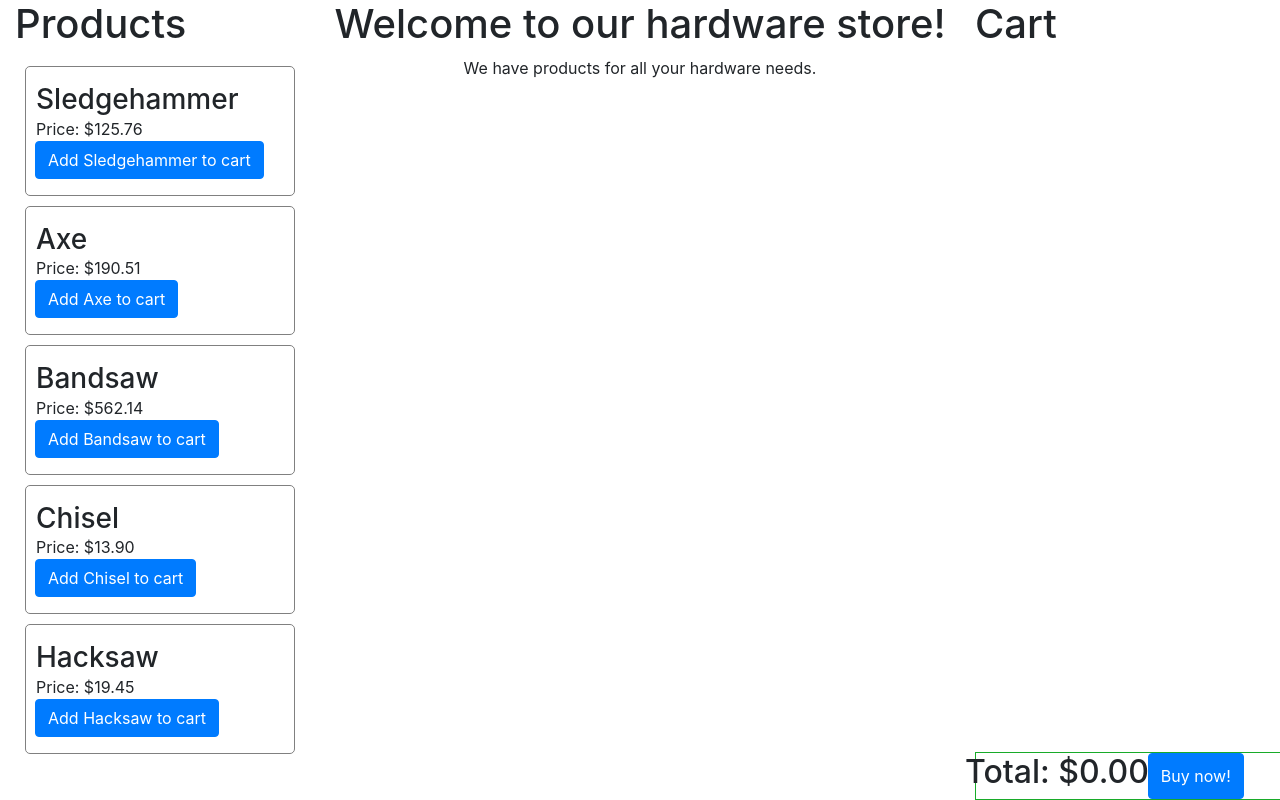
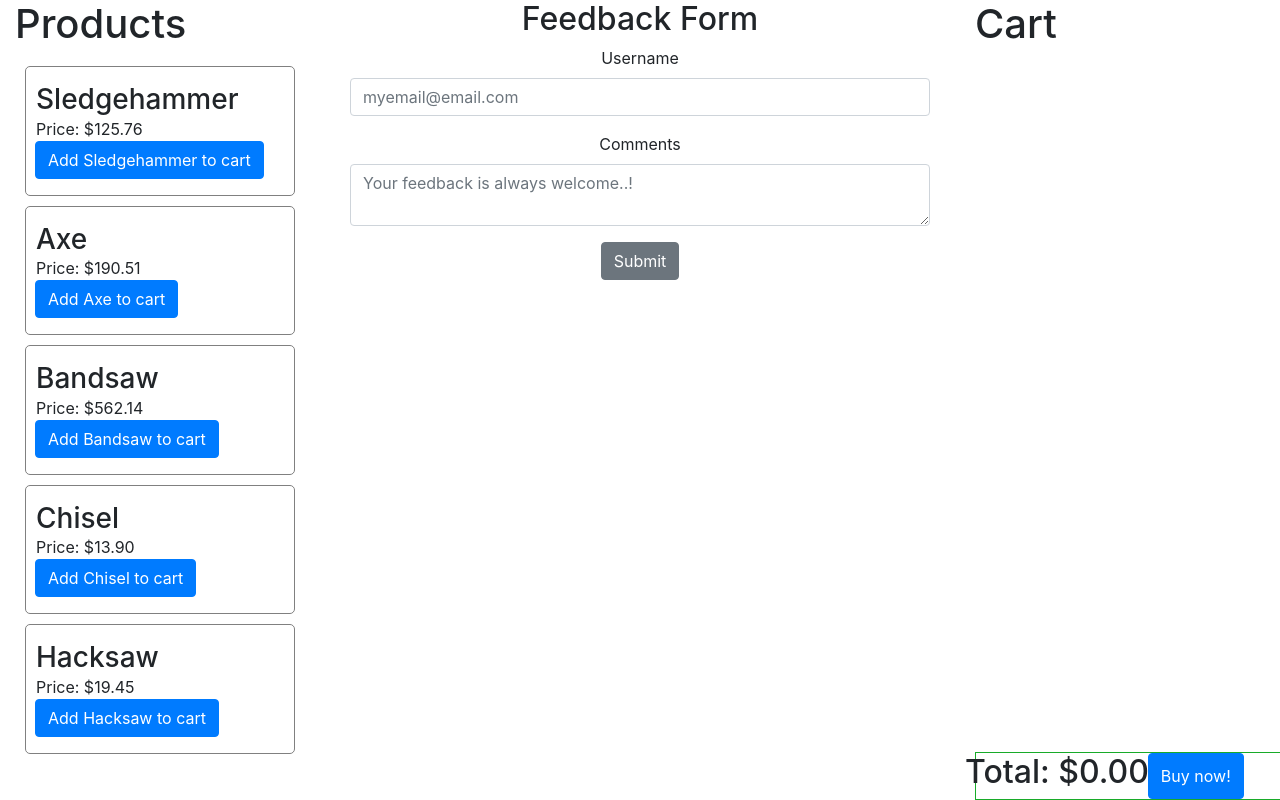
Before and after one commit to janyk/hardware-store, a React (Create React App) app: page / in a window 1280 px wide. Built offline with nearby package versions, Linux system fonts and the light colour scheme.

Commit message:
implement feedback form class component Issue: n/a Approver: Pull Request

```diff
--- a/package.json
+++ b/package.json
@@ -9,12 +9,14 @@
     "@types/react-dom": "16.8.4",
     "@types/react-redux": "^7.0.9",
     "@types/react-router-dom": "^4.3.3",
+    "@types/reactstrap": "^8.0.6",
     "@types/redux-thunk": "^2.1.0",
     "react": "^16.8.6",
     "react-dom": "^16.8.6",
     "react-redux": "^7.0.3",
     "react-router-dom": "^5.0.1",
     "react-scripts": "3.0.1",
+    "reactstrap": "^8.1.1",
     "redux-persist": "^5.10.0",
     "redux-thunk": "^2.3.0",
     "reselect": "^4.0.0",
--- /dev/null
+++ b/src/components/feedback/index.tsx
@@ -0,0 +1,109 @@
+import React, { Component } from 'react';
+import {
+  Container, Col, Form,
+  FormGroup, Label, Input,
+  Button, FormFeedback,
+} from 'reactstrap';
+import { Product } from '../../store/products/types';
+
+interface FeedbackFormProps {
+  cartItems: Product[];
+}
+
+interface FeedbackFormState {
+  email: string;
+  comments: string;
+  validate: {
+    emailState: string;
+  }
+}
+
+export default class FeedBackForm extends Component<FeedbackFormProps, FeedbackFormState> {
+  constructor(props: FeedbackFormProps) {
+    super(props);
+      this.state = {
+      'email': '',
+      'comments': '',
+      validate: {
+        emailState: '',
+      },
+    }
+    this.handleChange = this.handleChange.bind(this);
+  }
+
+  validateEmail(e: any) {
+    const emailRex = /^(([^<>()[\]\\.,;:\s@"]+(\.[^<>()[\]\\.,;:\s@"]+)*)|(".+"))@((\[[0-9]{1,3}\.[0-9]{1,3}\.[0-9]{1,3}\.[0-9]{1,3}\])|(([a-zA-Z\-0-9]+\.)+[a-zA-Z]{2,}))$/;
+    const { validate } = this.state
+    if (emailRex.test(e.target.value)) {
+      validate.emailState = 'has-success'
+    } else {
+      validate.emailState = 'has-danger'
+    }
+    this.setState({ validate })
+  }
+
+  handleChange = async (event: any) => {
+    const { target } = event;
+    const value = target.type === 'checkbox' ? target.checked : target.value;
+    const { name } = target;
+    //@ts-ignore
+    await this.setState({
+      [ name ]: value,
+    });
+  }
+
+  submitForm(e: any) {
+    e.preventDefault();
+    console.log(`Email: ${ this.state.email }`)
+    console.log(`Comments: ${ this.state.comments }`)
+  }
+
+  render() {
+    const { email, comments } = this.state;
+    return (
+      <Container className="App">
+        <h2>Feedback Form</h2>
+        <Form className="form" onSubmit={ (e) => this.submitForm(e) }>
+          <Col>
+            <FormGroup>
+              <Label>Username</Label>
+              <Input
+                type="email"
+                name="email"
+                id="exampleEmail"
+                placeholder="myemail@email.com"
+                value={ email }
+                valid={ this.state.validate.emailState === 'has-success' }
+                invalid={ this.state.validate.emailState === 'has-danger' }
+                onChange={ (e) => {
+                            this.validateEmail(e)
+                            this.handleChange(e)
+                          } }
+              />
+              <FormFeedback valid>
+                Email is correct!
+              </FormFeedback>
+              <FormFeedback>
+                Uh oh! Looks like there is an issue with your email. Please input a correct email.
+              </FormFeedback>
+            </FormGroup>
+          </Col>
+          <Col>
+            <FormGroup>
+              <Label for="exampleComments">Comments</Label>
+              <Input
+                type="textarea"
+                name="comments"
+                id="exampleComments"
+                placeholder="Your feedback is always welcome..!"
+                value={ comments }
+                onChange={ (e) => this.handleChange(e) }
+            />
+            </FormGroup>
+          </Col>
+          <Button>Submit</Button>
+      </Form>
+      </Container>
+    );
+  }
+}
--- a/src/components/outlet/index.tsx
+++ b/src/components/outlet/index.tsx
@@ -1,13 +1,14 @@
 import React from 'react';
 import { BrowserRouter as Router, Route, Switch } from "react-router-dom";
-import landing from '../landing';
+
+import FeedBackForm from '../feedback';
 
 const Outlet: React.FC = () => {
   return (
     <div className="outlet">
       <Router>
         <Switch>
-          <Route exact path="/" name="landing" component={landing} />
+          <Route exact path="/" name="landing" component={FeedBackForm} />
         </Switch>
       </Router>
     </div>
```
Also changed, not shown: 1 other file (tests, documents, lock files or other folders).
